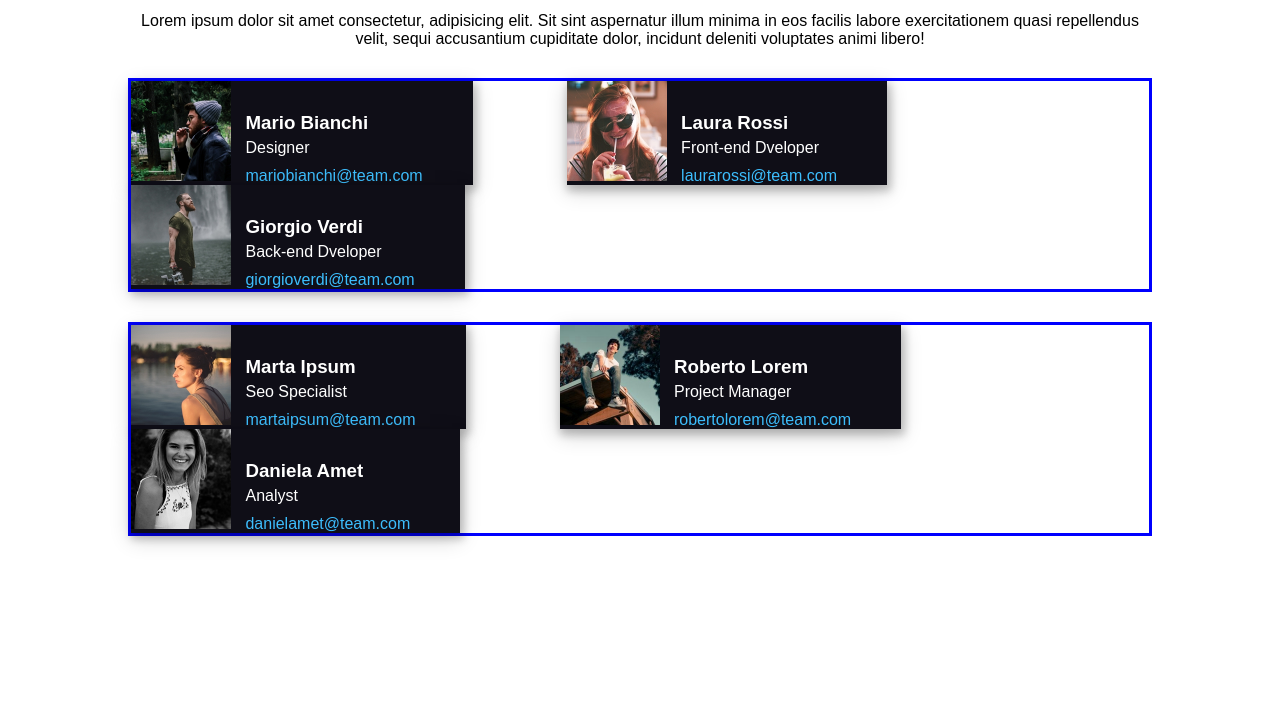
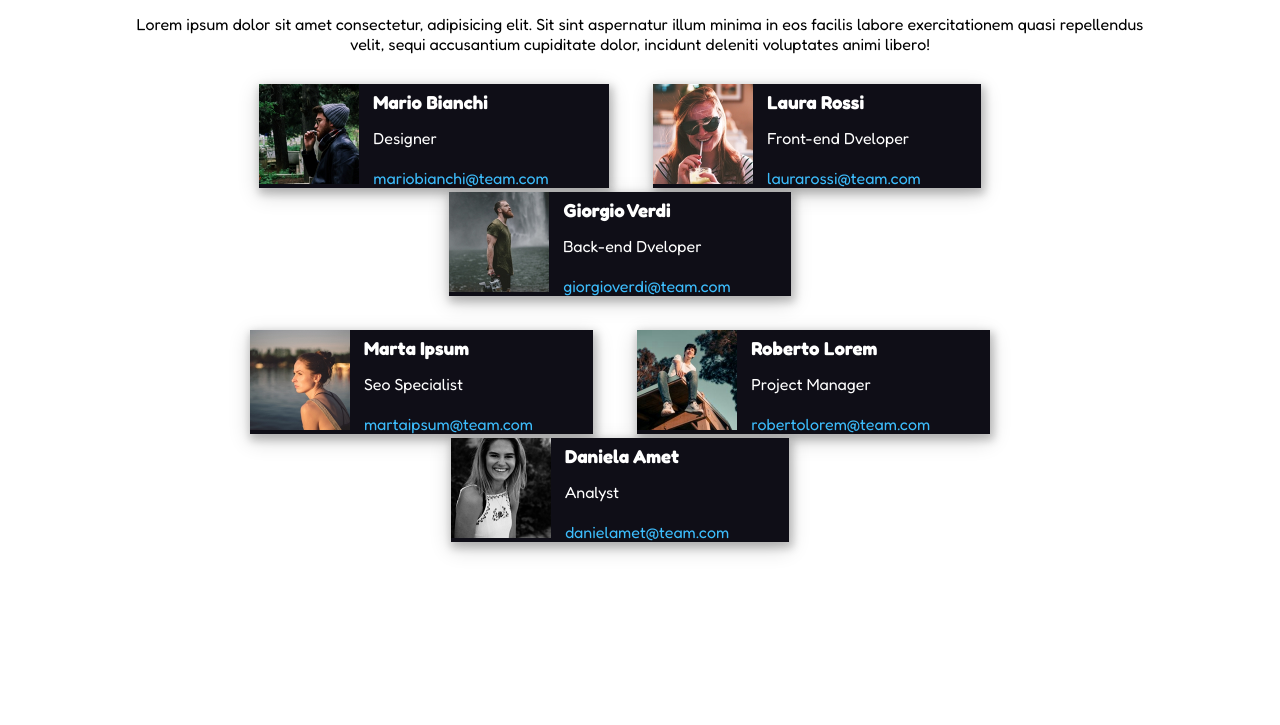
Before and after one commit to NicoloFaccio/html-css-float-cards, a plain HTML site: page index.html in a window 1280 px wide. Shown: the part 75-800 px from the top of the page. Drawn offline with Linux system fonts and the light colour scheme.

Commit message:
correction of the float

```diff
--- a/assets/css/style.css
+++ b/assets/css/style.css
@@ -5,7 +5,7 @@
 }
 
 html {
-    font-family: sans-serif;
+    font-family: 'Fredoka', sans-serif;
 }
 
 header > h1 {
@@ -15,7 +15,7 @@ header > h1 {
 }
 
 .box{
-    border: 3px solid blue;
+    display: inline-block;
 }
 .clearfix::after {
     content: "";
@@ -28,14 +28,13 @@ main > section {
     width: 80%;
     text-align: center;
 }
-
 .Float {
     float: left;
     background-color: #0F0E17;
     color: white;
     box-shadow: 2px 4px 8px 2px rgba(0, 0, 0, 0.2), 0 6px 20px 0 rgba(0, 0, 0, 0.19);
-    padding-right: 50px;
-    margin-right: 94px;
+    padding-right: 60px;
+    margin-right: 40px;
 }
 
 .photos {
@@ -55,17 +54,10 @@ main > section {
 
 .profession {
     padding-bottom: 10px;
+    padding-top: 10px;
 }
 
 .mail {
     color: #3DBDFC;
+    padding-top: 10px;
 }
-
-.Float-3 {
-    float: left;
-    background-color: #0F0E17;
-    color: white;
-    box-shadow: 2px 4px 8px 2px rgba(0, 0, 0, 0.2), 0 6px 20px 0 rgba(0, 0, 0, 0.19);
-    padding-right: 50px;
-    margin-right: 0px;
-}
--- a/index.html
+++ b/index.html
@@ -4,6 +4,9 @@
     <meta charset="UTF-8">
     <meta name="viewport" content="width=device-width, initial-scale=1.0">
     <title>Float</title>
+    <link rel="preconnect" href="https://fonts.googleapis.com">
+    <link rel="preconnect" href="https://fonts.gstatic.com" crossorigin>
+    <link href="https://fonts.googleapis.com/css2?family=Fredoka:wght@300;400;500;600;700&family=Overpass:wght@200&display=swap" rel="stylesheet">
     <link rel="stylesheet" href="./assets/css/style.css">
 </head>
 <body>
@@ -20,7 +23,8 @@
             <!--section of the lorem-->
         </section>
 
-        <section class="box clearfix">
+        <section>
+            <div class="box clearfix">
                  <div class="Float">
                      <img class="photos" src="./assets/img/male1.png" alt="picture of Mario Rossi">
                      <div class="text">
@@ -29,7 +33,9 @@
                          <p class="mail">mariobianchi@team.com</p>
                      </div>
                  </div>
+            </div>
 
+            <div class="box clearfix">
                 <div class="Float">
                     <img class="photos" src="./assets/img/female1.png" alt="picture of Laura Rossi">
                     <div class="text">
@@ -38,8 +44,10 @@
                         <p class="mail">laurarossi@team.com</p>
                     </div>
                 </div>
+            </div>
 
-            <div class="Float-3">
+            <div class="box clearfix">
+                <div class="Float">
                     <img class="photos" src="./assets/img/male2.png" alt="picture of Giorgio Verdi">
                     <div class="text">
                         <h3 class="name">Giorgio Verdi</h3>
@@ -47,10 +55,11 @@
                         <p class="mail">giorgioverdi@team.com</p>
                     </div>
                 </div>
-
+            </div>
         </section>
 
-        <section class="box clearfix">
+        <section >
+            <div class="box clearfix">
                 <div class="Float">
                     <img class="photos" src="./assets/img/female2.png" alt="picture of Marta Ipsum">
                     <div class="text">
@@ -59,7 +68,9 @@
                         <p class="mail">martaipsum@team.com</p>
                     </div>
                 </div>
+            </div>
 
+            <div class="box clearfix">
                 <div class="Float">
                     <img class="photos" src="./assets/img/male3.png" alt="picture of Roberto Lorem">
                     <div class="text">
@@ -68,14 +79,18 @@
                         <p class="mail">robertolorem@team.com</p>
                     </div>
                 </div>
+            </div>
 
-            <div class="Float-3">
+            <div class="box clearfix">
+                <div class="Float">
                     <img class="photos" src="./assets/img/female3.png" alt="picture of Mario Rossi">
                     <div class="text">
                         <h3 class="name">Daniela Amet</h3>
                         <p class="profession"> Analyst</p>
                         <p class="mail">danielamet@team.com</p>
                     </div>
+                </div>
+            </div>
         </section>
     </main>
 </body>
```
Lines whose indentation alone changed are shown as unchanged.
